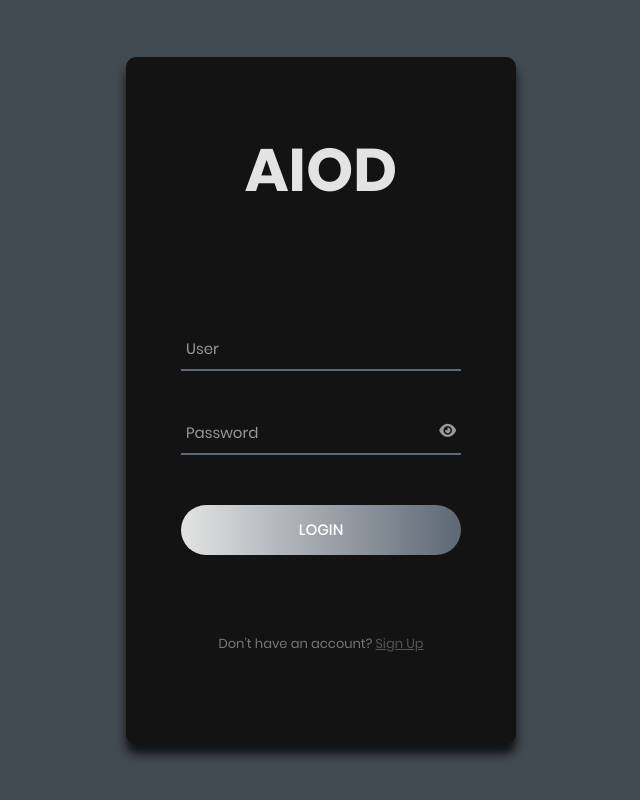
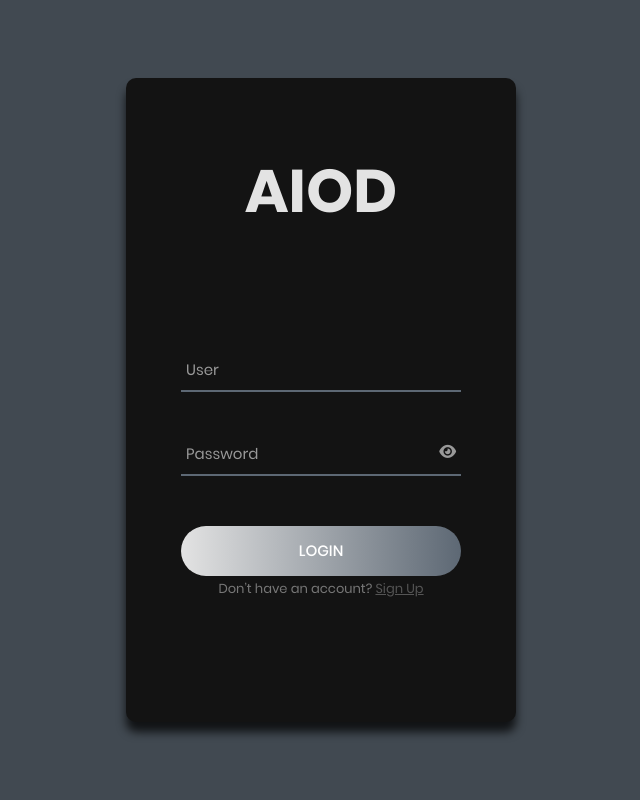
Before and after one commit to Alexander-H9/AIOD, a Flask app: page / in a window 1280 px wide. Shown: the whole page, without its empty margins (319-959 px from the left). Run offline with Flask 2, Linux system fonts and the light colour scheme; some libraries are stand-ins or nearby versions.

Commit message:
improved ui/ux

```diff
--- a/client/static/css/style.css
+++ b/client/static/css/style.css
@@ -174,8 +174,7 @@ iframe {
 }
 
 .txt {
-    padding-top: 5%;
-    padding-bottom: 20%;
+    padding-bottom: 5%;
 }
 
 .txt1 {
@@ -267,7 +266,6 @@ iframe {
     position: relative;
     border-bottom: 2px solid #5d6874;
     margin-bottom: 37px;
-    overflow: auto;
 }
 
 .input100 {
@@ -539,6 +537,10 @@ iframe {
     padding: 0 5px
 }
 
+#result-div {
+    overflow: auto;
+}
+
 .return-span {
     color: transparent;
     display: inline-block;
--- a/client/static/js/index.js
+++ b/client/static/js/index.js
@@ -14,10 +14,12 @@ async function loginAccount() {
     formData.append("password", password);
 
     if (username !== "" && password !== ""){
+        login_span.innerHTML = '<img src="./static/loader.gif" id="loading-gif" class="img-fluid" width="60"></img>';
         let response = await fetch("/account/login", {
             method: "POST",
             body:formData
         });
+        login_span.innerHTML = "X";
         if (response.status == 200) {
             let res = await response.json();
             console.log(res);
@@ -47,7 +49,8 @@ async function loginAccount() {
         alert("fatal error");
     }
     await new Promise(r => setTimeout(r, 2000));
-    login_span.textContent = "";
+    login_span.textContent = "X";
+    login_span.style.color = "transparent";
 }
 
 function showValidate(input) {
--- a/client/templates/home.html
+++ b/client/templates/home.html
@@ -50,7 +50,7 @@
                         <span class="return-span" id="upload-span">X</span>
                     </div>
                     <div class="spacer20"></div>
-                    <div class="wrap-input100">
+                    <div class="wrap-input100" id="result-div">
                         <input class="input100" type="text" autocomplete="off" name="usage" disabled>
                         <span class="focus-input100" data-placeholder="Result:"></span>
                         <span class="result" id="result-span">-</span>
--- a/client/templates/index.html
+++ b/client/templates/index.html
@@ -41,9 +41,6 @@
                             </button>
                         </div>
                     </div>
-                    <div class="col mx-auto text-center">
-                        <span class="return-span" id="login-span"></span>
-                    </div>
                     <div class="text-center txt">
                         <span class="txt1">
                             Don’t have an account?
@@ -52,6 +49,10 @@
                             Sign Up
                         </a>
                     </div>
+                    <div class="col mx-auto text-center">
+                        <span class="return-span" id="login-span">X</span>
+                    </div>
+                    <div class="spacer20"></div>
                 </form>
             </div>
         </div>
```
